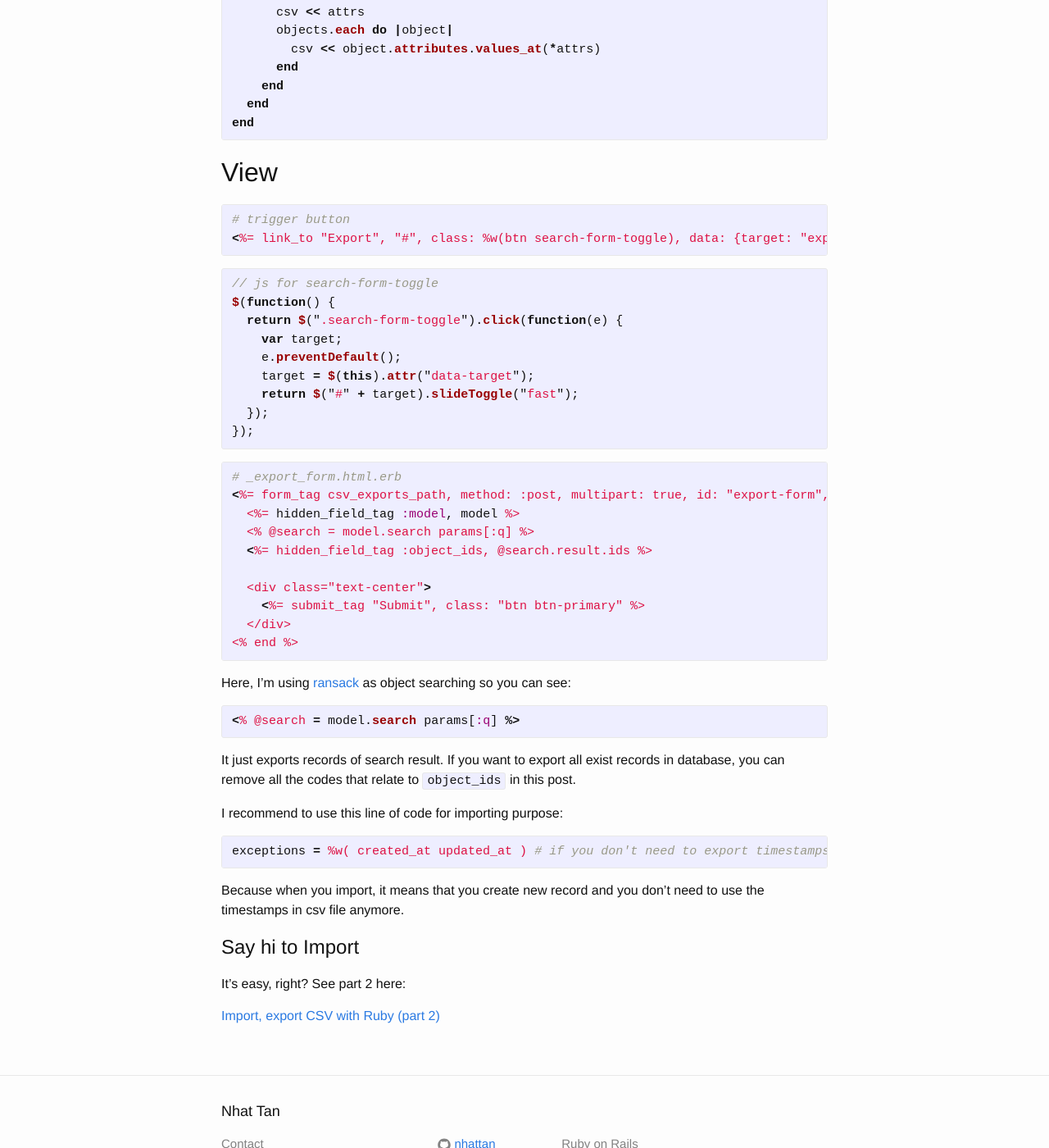
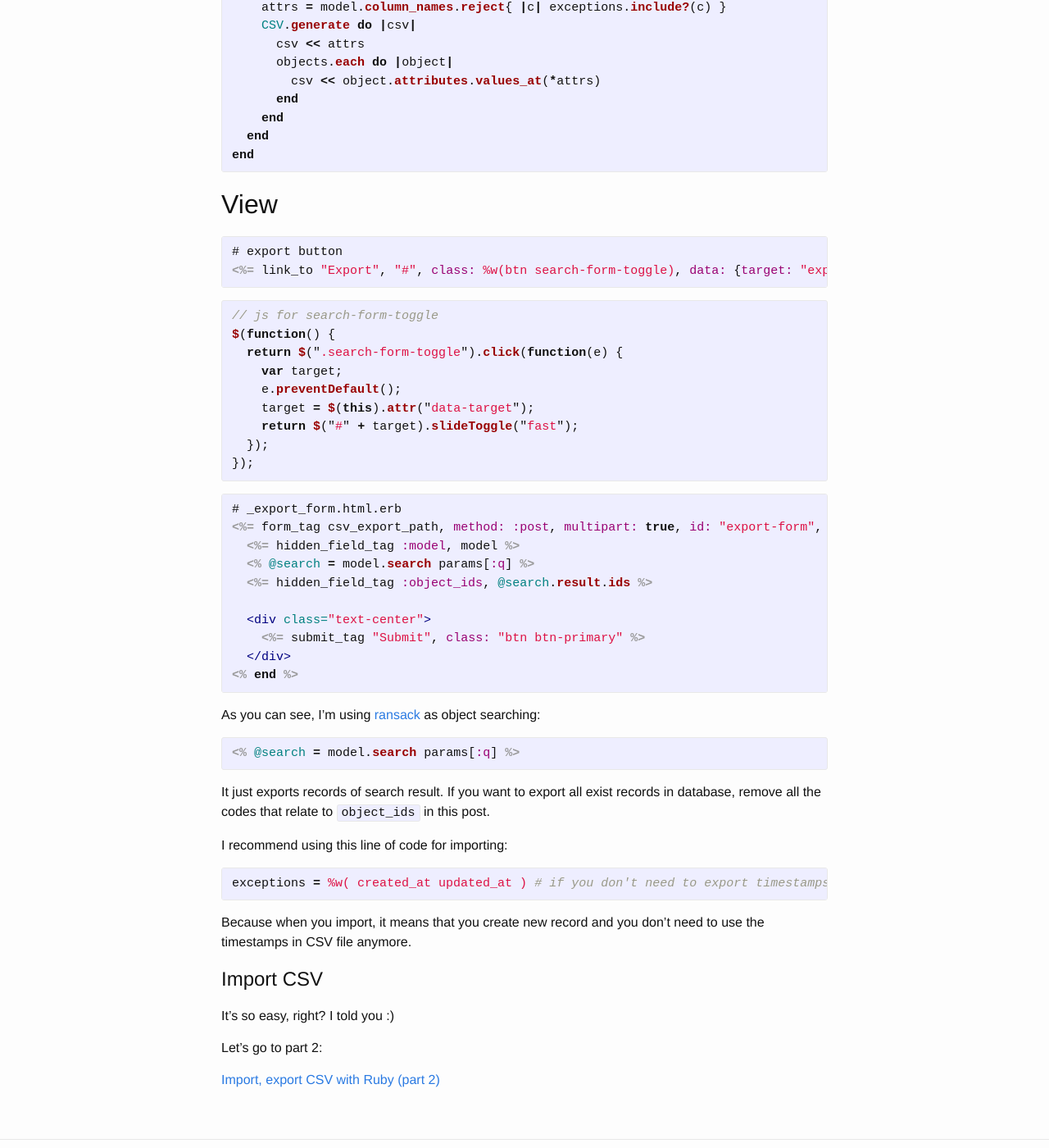
Before and after one commit to nhattan/nhattan.github.io, a Jekyll site: the page built from _posts/2015-07-17-import-export-csv-with-ruby-part-1.markdown, in a window 1280 px wide and 1400 px high, scrolled down 1100 px. Shown: the whole window at 82% size. Built offline with Jekyll 4.4.1, drawn with Linux system fonts in a browser that asks for light colours; comment, search, counter and statistics services are not loaded; some of the changed text lies outside the part shown.

Commit message:
update import, export csv

````diff
--- a/_posts/2015-07-17-import-export-csv-with-ruby-part-1.markdown
+++ b/_posts/2015-07-17-import-export-csv-with-ruby-part-1.markdown
@@ -5,16 +5,18 @@ date:   2015-07-17 23:22:00
 categories: rails csv
 ---
 
-Import, export CSV is one of the most popular feature that we usually need for our project.
+Import, export CSV is one of the most popular features in a website.
 
-It's very simple and I'll show you how to make it just with Ruby CSV library.
+It's so simple to use Ruby CSV library so we'll utilize it to build the feature.
 
-# Say hi to Export
+In this post, I'll show you how to do it in a Ruby on Rails application.
+
+# Export CSV
 
 ## Route
 
 {% highlight ruby %}
-  resources :csv_exports, only: [:create]
+  resource :csv_export, only: [:create]
 {% endhighlight %}
 
 ## Controller
@@ -57,8 +59,8 @@ end
 
 ## View
 
-{% highlight ruby %}
-# trigger button
+{% highlight erb %}
+# export button
 <%= link_to "Export", "#", class: %w(btn search-form-toggle), data: {target: "export-form"} %>
 {% endhighlight %}
 
@@ -74,9 +76,9 @@ $(function() {
 });
 {% endhighlight %}
 
-{% highlight ruby %}
+{% highlight erb %}
 # _export_form.html.erb
-<%= form_tag csv_exports_path, method: :post, multipart: true, id: "export-form", class: "search-form" do %>
+<%= form_tag csv_export_path, method: :post, multipart: true, id: "export-form", class: "search-form" do %>
   <%= hidden_field_tag :model, model %>
   <% @search = model.search params[:q] %>
   <%= hidden_field_tag :object_ids, @search.result.ids %>
@@ -87,24 +89,26 @@ $(function() {
 <% end %>
 {% endhighlight %}
 
-Here, I'm using [ransack](https://github.com/activerecord-hackery/ransack) as object searching so you can see:
+As you can see, I'm using [ransack](https://github.com/activerecord-hackery/ransack) as object searching:
 
-{% highlight ruby %}
+{% highlight erb %}
 <% @search = model.search params[:q] %>
 {% endhighlight %}
 
-It just exports records of search result. If you want to export all exist records in database, you can remove all the codes that relate to ```object_ids``` in this post.
+It just exports records of search result. If you want to export all exist records in database, remove all the codes that relate to ```object_ids``` in this post.
 
-I recommend to use this line of code for importing purpose:
+I recommend using this line of code for importing:
 
 {% highlight ruby %}
 exceptions = %w( created_at updated_at ) # if you don't need to export timestamps
 {% endhighlight %}
 
-Because when you import, it means that you create new record and you don't need to use the timestamps in csv file anymore.
+Because when you import, it means that you create new record and you don't need to use the timestamps in CSV file anymore.
 
-# Say hi to Import
+# Import CSV
 
-It's easy, right? See part 2 here:
+It's so easy, right? I told you :)
+
+Let's go to part 2:
 
 [Import, export CSV with Ruby (part 2)](/rails/csv/2015/07/29/import-export-csv-with-ruby-part-2.html)
````
Also changed, not shown: _posts/2015-07-28-import-export-csv-with-ruby-part-2.markdown (+16 -17 lines), 3 other files.
